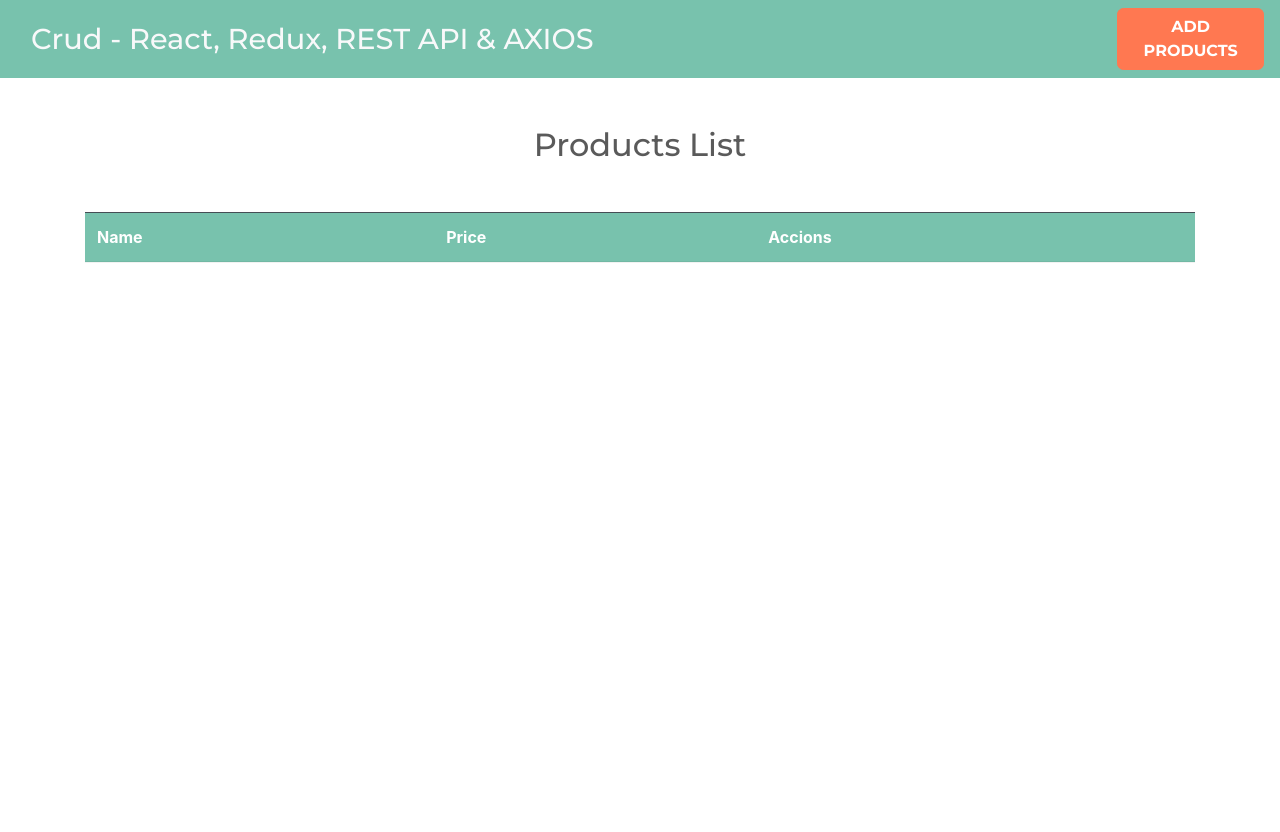
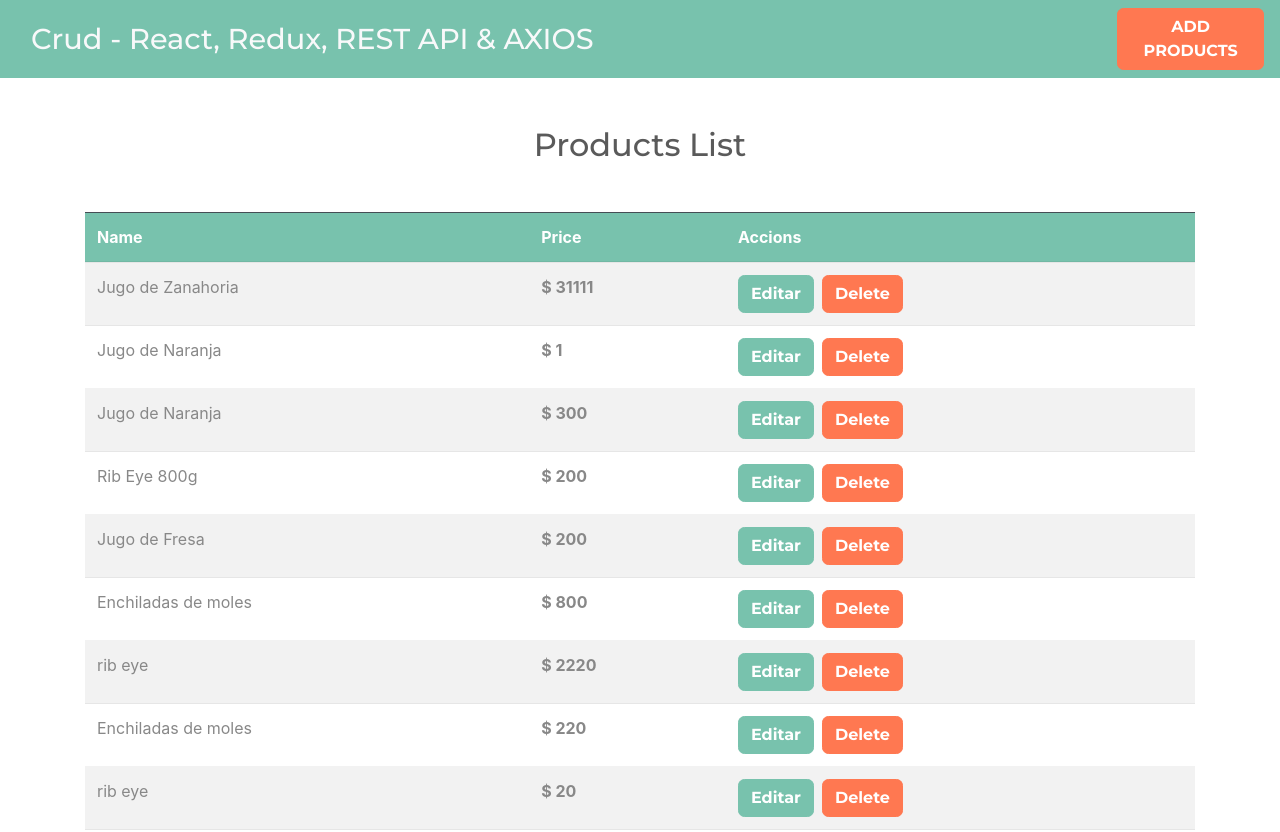
Before and after one commit to davidroman-hub/Redux-exercise-Products, a React (Create React App) app: page / in a window 1280 px wide. Shown: the top 832 px of the page. Before the commit the page ends 800 px from the top, so only its background shows below. Built offline with nearby package versions, Linux system fonts and the light colour scheme; data requests are answered from the project's data file.

Commit message:
Task13 showing the products in home

```diff
--- a/db.json
+++ b/db.json
@@ -2,27 +2,27 @@
   "productos": [
     {
       "id": 1,
-      "nombre": "Jugo de Zanahoria",
-      "precio": "31111"
+      "name": "Jugo de Zanahoria",
+      "price": "31111"
     },
     {
       "id": 2,
-      "nombre": "Jugo de Naranja",
-      "precio": "1"
+      "name": "Jugo de Naranja",
+      "price": "1"
     },
     {
-      "nombre": "Jugo de Naranja",
-      "precio": "300",
+      "name": "Jugo de Naranja",
+      "price": "300",
       "id": 3
     },
     {
-      "nombre": "Rib Eye 800g",
-      "precio": "200",
+      "name": "Rib Eye 800g",
+      "price": "200",
       "id": 4
     },
     {
-      "nombre": "Jugo de Fresa",
-      "precio": "200",
+      "name": "Jugo de Fresa",
+      "price": "200",
       "id": 5
     },
     {
@@ -54,6 +54,11 @@
       "name": "Jugo de ananas",
       "price": 303,
       "id": 11
+    },
+    {
+      "name": "ssss",
+      "price": 20,
+      "id": 12
     }
   ]
 }
--- /dev/null
+++ b/src/components/Product.js
@@ -0,0 +1,25 @@
+import React from 'react';
+import {Link} from 'react-router-dom';
+
+const Product = ({product}) => {
+
+    const { name, price, id} = product
+
+    return(
+        <tr>
+            <td>{name}</td>
+            <td><span className='font-weight-bold'> $ {price} </span></td>
+            <td className='actions'>
+                <Link to={`/products/edit/${id}`} className='btn btn-primary mr-2'>
+                    Editar
+                </Link>
+                <button
+                    type='button'
+                    className='btn btn-danger'
+                    >Delete</button>
+            </td>
+        </tr>
+    )
+}
+
+export default Product
--- a/src/components/Products.js
+++ b/src/components/Products.js
@@ -1,7 +1,7 @@
 import React,{useEffect} from 'react';
 import {useSelector, useDispatch} from 'react-redux';
 import {listAllProductsAction} from '../components/actions/productActions';
-
+import Product from './Product';
 
 const Products = () => {
 
@@ -14,6 +14,10 @@ const Products = () => {
         productsInit()
     },[])
 
+    // bring the state
+
+    const products = useSelector(state => state.productss.products);
+    console.log(products)
 
     return(
         <>
@@ -26,6 +30,17 @@ const Products = () => {
                         <th scope='col'>Accions</th>
                     </tr>
                 </thead>
+                <tbody>
+                    {products.length  === 0 ? "No products" : (
+                        products.map(product => (
+                            <Product
+                                key={product.id}
+                                product={product}
+
+                            />
+                        ))
+                    )}
+                </tbody>
             </table>
         </>
     )
--- a/src/components/actions/productActions.js
+++ b/src/components/actions/productActions.js
@@ -86,9 +86,9 @@ export function listAllProductsAction() {
         try{
             const response = await clientAxios.get('/productos');
             dispatch(listProductsSuccess(response.data))
-            console.log(response.data)
+            // console.log(response.data)
         }catch(error){
-            console.log(error);
+            // console.log(error);
             dispatch(listAllProductsError())
         }
     }
```
